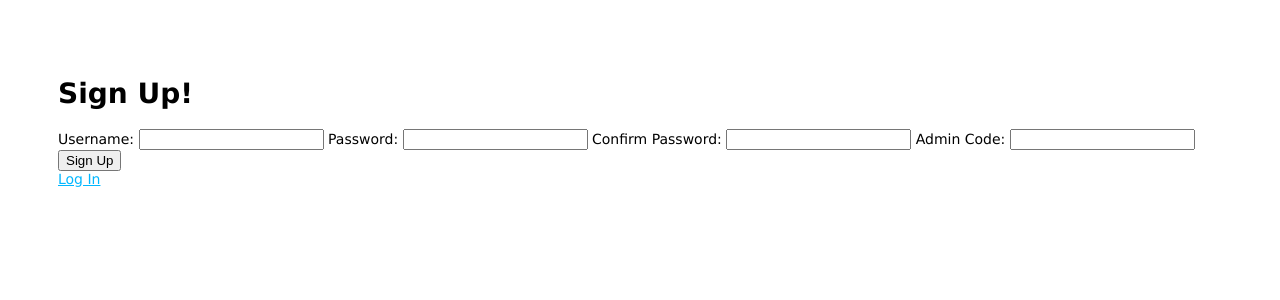
After one commit to tyler7r/TOP-blog-api, a Node server app: page /blog/signup in a window 1280 px wide. The commit adds this page. Shown: the top 300 px of the page. Run offline with Node 20, Linux system fonts and the light colour scheme; some libraries are stand-ins or nearby versions.

Commit message:
Add passport and jwt auth w/ login and signup

```diff
--- a/app.js
+++ b/app.js
@@ -3,7 +3,12 @@ var express = require('express');
 var path = require('path');
 var cookieParser = require('cookie-parser');
 var logger = require('morgan');
+const session = require('express-session');
+const passport = require('passport')
+const LocalStrategy = require('passport-local');
+const bcrypt = require('bcryptjs');
 require('dotenv').config();
+require('./passport');
 const mongoose = require('mongoose');
 
 var indexRouter = require('./routes/index');
--- a/controllers/userController.js
+++ b/controllers/userController.js
@@ -3,22 +3,93 @@ const asyncHandler = require('express-async-handler');
 const { body, validationResult, check } = require('express-validator');
 const bcrypt = require('bcryptjs');
 const passport = require('passport');
+const jwt = require('jsonwebtoken');
+require('dotenv').config();
 
 exports.log_in_get = asyncHandler(async (req, res, next) => {
-
+    res.render('login', {
+        title: 'Log In'
+    })
 })
 
 exports.log_in_post = asyncHandler(async (req, res, next) => {
-
+    try {
+        passport.authenticate('local', {session: false}, (err, user, info) => {
+            if (err || !user) {
+                return res.status(400).json({
+                    info
+                })
+            }
+        req.login(user, { session: false }, (err) => {
+            if (err) {
+                next(err)
+            }
+            const token = jwt.sign({user}, 'my_secret');
+            return res.status(200).json({ token, user })
+        })
+    })(req, res, next);
+    } catch (err) {
+        res.status(403).json({
+            err
+        })
+    }
 })
 
-exports.create_user_get = asyncHandler(async (req, res, next) => {
-
+exports.signup_get = asyncHandler(async (req, res, next) => {
+    res.render('signup', {
+        title: 'Sign Up!',
+    })
 })
 
-exports.create_user_post = asyncHandler(async (req, res, next) => {
+exports.signup_post = [
+    body('username').trim().isLength({ min: 2, max: 15 }).withMessage('Username must be between 2 and 15 characters').escape(),
+    body('password', 'Password must be specified').trim().isLength({ min: 3 }).escape(),
+    check('confirm_password').trim().isLength({ min: 2 }).withMessage('Password must be at least 3 characters long')
+        .custom(async (confirmPassword, {req}) => {
+            const password = req.body.password
+            if (password !== confirmPassword) {
+                throw new Error('Passwords must match')
+            }
+        }).escape(),
+    body('admin').trim().escape(),
 
-})
+    asyncHandler(async (req, res, next) => {
+        const errors = validationResult(req);
+        const user = new User({
+            username: req.body.username,
+            password: req.body.password,
+        })
+        if (req.body.admin === process.env.ADMIN_PASSWORD) {
+            user.admin = true;
+        } else {
+            user.admin = false;
+        }
+        if (!errors.isEmpty()) {
+            res.render('signup', {
+                title: 'Sign Up!',
+                errors: errors.array()
+            })
+        } else {
+            const userExists = await User.findOne({ username: req.body.username}).exec();
+            if (userExists) {
+                res.render('signup', {
+                    title: 'Username not available',
+                    user: req.user,
+                })
+            } else {
+                bcrypt.hash(user.password, 10, async(err, hashedPassword) => {
+                    if (err) {
+                        return new Error('Hashing Issue')
+                    } else {
+                        user.password = hashedPassword;
+                        await user.save();
+                        res.redirect('/blog/login');
+                    }
+                })
+            }
+        }
+    })
+]
 
 // Make a field on user creation page that allows the user to try and guess the secret key to become an admin
 
--- a/models/comment.js
+++ b/models/comment.js
@@ -6,6 +6,8 @@ const CommentSchema = new Schema({
     post: { type: Schema.Types.ObjectId, ref: 'Post' },
     text: { type: String, maxLength: 160, required: true },
     likes: { type: Number, default: 0 },
+    timeStamp: { type: Date, default: Date.now, required: true },
+    likes: [{type: Schema.Types.ObjectId, ref: 'User'}]
 })
 
 module.exports = mongoose.model('Comment', CommentSchema);
--- a/package.json
+++ b/package.json
@@ -15,6 +15,7 @@
     "ejs": "^3.1.9",
     "express": "~4.16.1",
     "express-async-handler": "^1.2.0",
+    "express-session": "^1.17.3",
     "express-validator": "^7.0.1",
     "http-errors": "~1.6.3",
     "jade": "~1.11.0",
--- a/views/index.ejs
+++ b/views/index.ejs
@@ -6,5 +6,7 @@
   </head>
   <body>
     <h1><%= title %></h1>
+    <a href="/blog/signup">Sign Up</a>
+    <a href="/blog/login">Login</a>
   </body>
 </html>
--- /dev/null
+++ b/views/signup.ejs
@@ -0,0 +1,22 @@
+<!DOCTYPE html>
+<html>
+  <head>
+    <title><%= title %></title>
+    <link rel='stylesheet' href='/stylesheets/style.css' />
+  </head>
+  <body>
+    <h1><%= title %></h1>
+      <form action="" method="POST">
+          <label for="username">Username: </label>
+          <input name="username" type="text" required/>
+          <label for="password">Password: </label>
+          <input name="password" type="text" required/>
+          <label for="confirm_password">Confirm Password: </label>
+          <input name="confirm_password" type="text" required/>
+          <label for="admin">Admin Code: </label>
+          <input name="admin" type="text" />
+          <button type="submit">Sign Up</button>
+      </form>
+      <a href="/blog/login">Log In</a>
+  </body>
+</html>
```
Also changed, not shown: models/post.js (+6 -1 lines), passport.js (added, +38 -0 lines), routes/blog.js (+7 -2 lines), views/login.ejs (added, +19 -0 lines), 1 other file.
